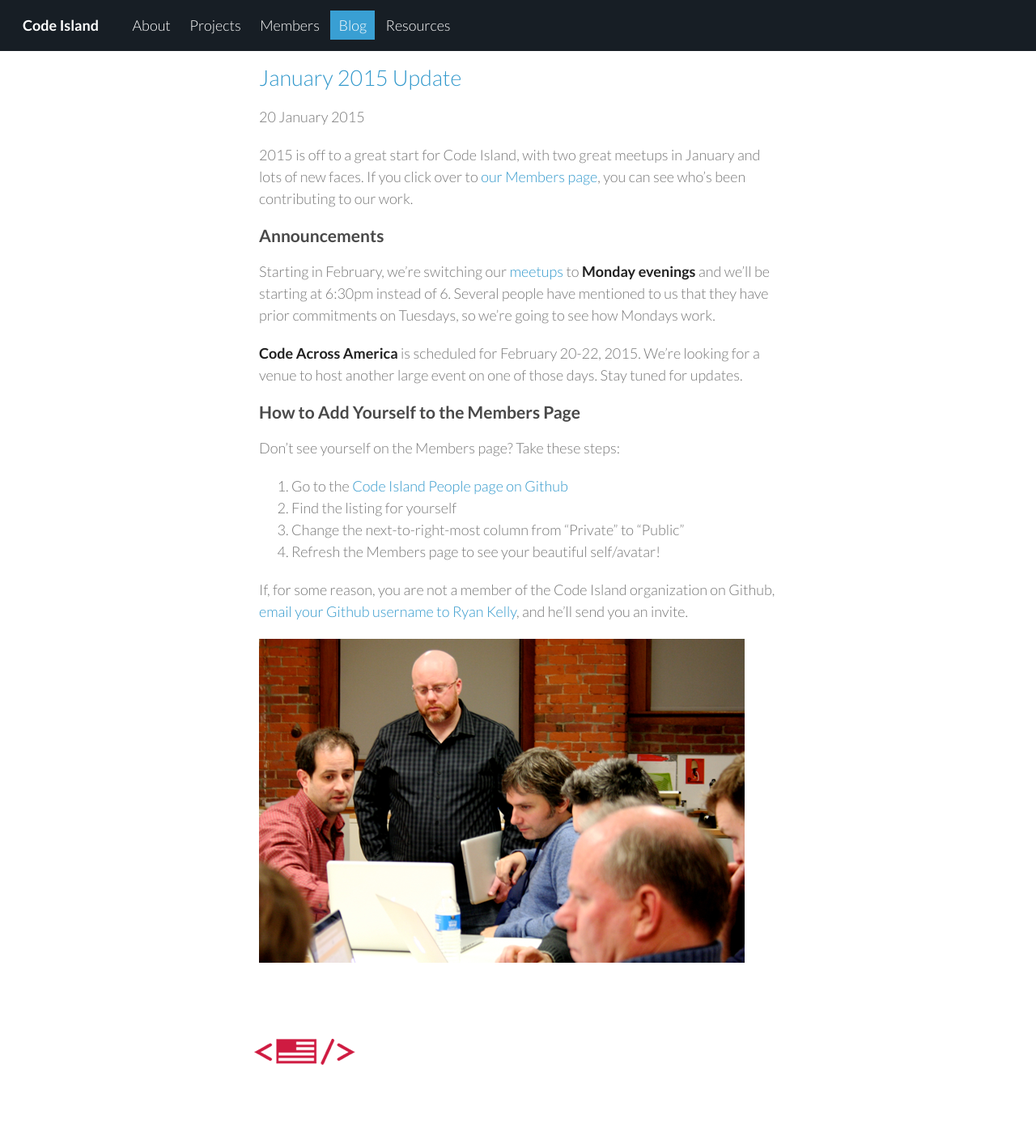
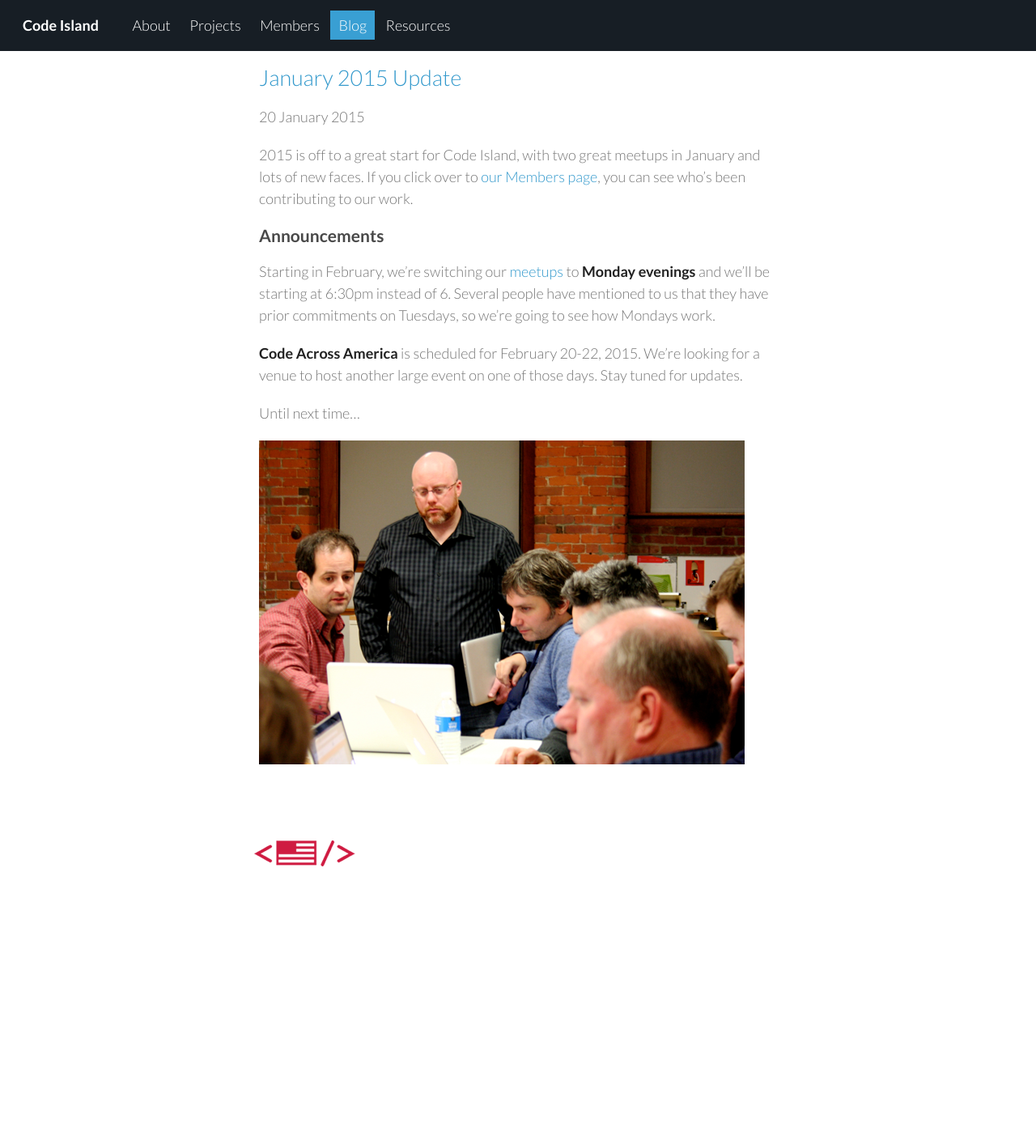
Before and after one commit to codeisland/codeisland.github.io, a Jekyll site: the page built from _posts/2015-01-20-meetup-report.md, in a window 1280 px wide. Shown: the whole page at 81% size. Built offline with Jekyll 4.4.1, drawn with Linux system fonts in a browser that asks for light colours; after the commit the page ends 1158 px from its top, so only the background shows below that.

Commit message:
Deleted how to add yourself to members
Will make a new post when we have the updates sorted

```diff
--- a/_posts/2015-01-20-meetup-report.md
+++ b/_posts/2015-01-20-meetup-report.md
@@ -15,15 +15,6 @@ Starting in February, we're switching our [meetups](http://www.meetup.com/Rhode-
 
 **Code Across America** is scheduled for February 20-22, 2015. We're looking for a venue to host another large event on one of those days. Stay tuned for updates.
 
-### How to Add Yourself to the Members Page
-
-Don't see yourself on the Members page? Take these steps:
-
-1. Go to the [Code Island People page on Github](https://github.com/orgs/codeisland/people)
-2. Find the listing for yourself
-3. Change the next-to-right-most column from "Private" to "Public"
-4. Refresh the Members page to see your beautiful self/avatar!
-
-If, for some reason, you are not a member of the Code Island organization on Github, [email your Github username to Ryan Kelly](mailto:rkelly@code-island.org), and he'll send you an invite.
+Until next time...
 
 ![Look at those hackers hack!](/images/photos/20150120-600.png)
```
